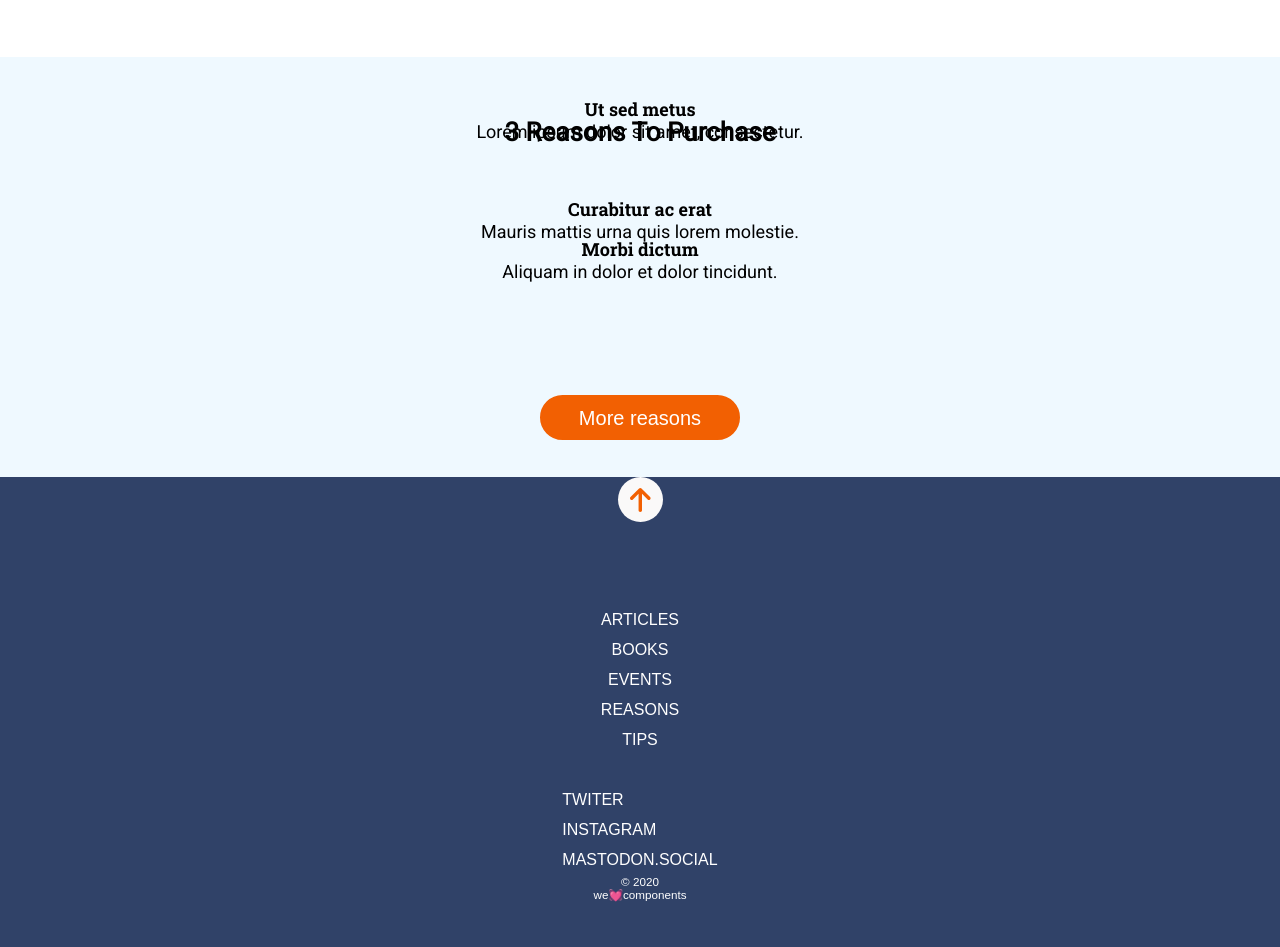
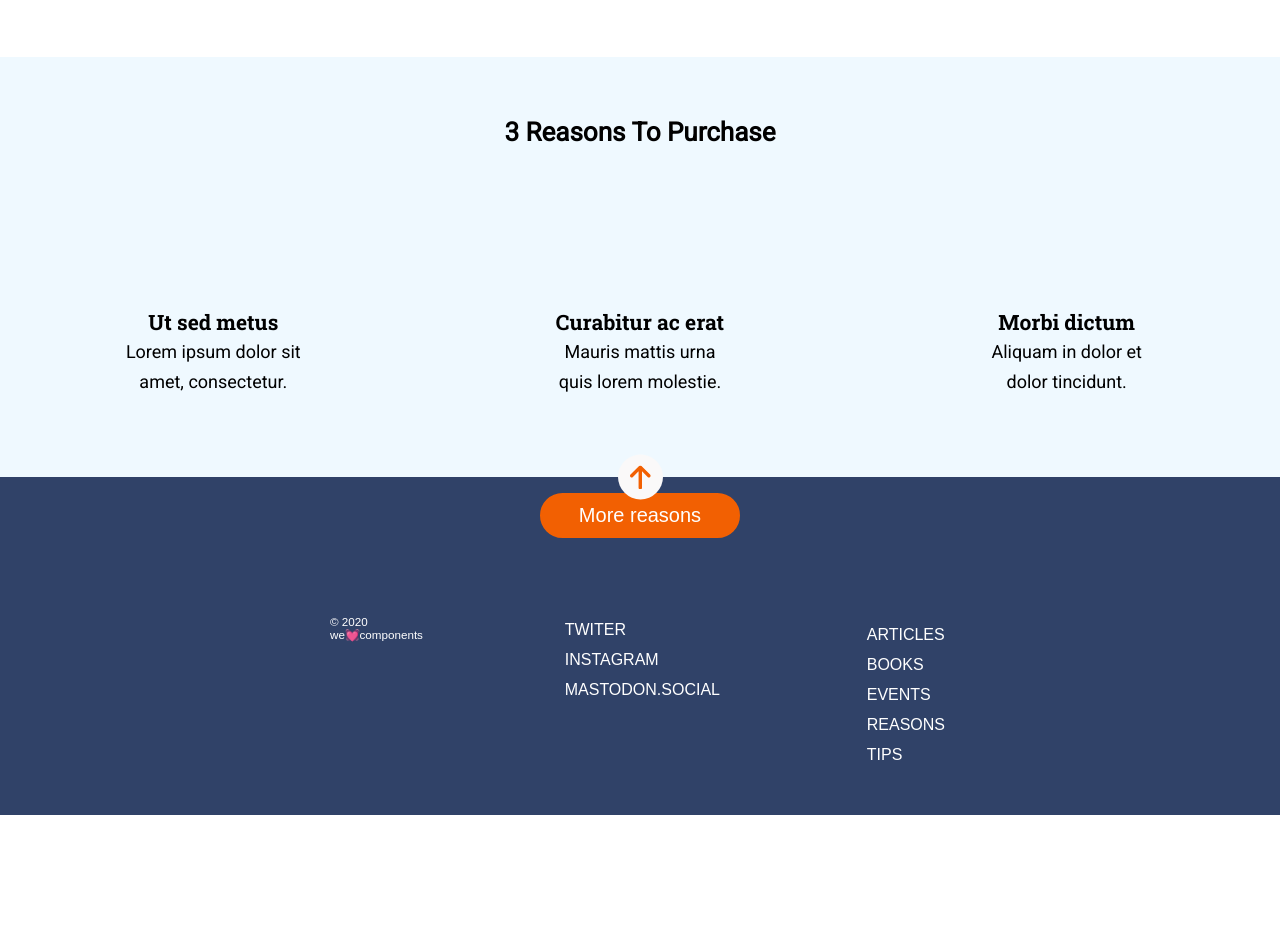
Before and after one commit to PaulaPSoto/modulo-1-evaluacion-final-PaulaPSoto, a website: page src/html/index.html in a window 1280 px wide. Shown: the part 828-1775 px from the top of the page. After the commit the page ends 1643 px from the top, so only its background shows below. Drawn offline with nearby package versions, Linux system fonts and the light colour scheme; files that its build step writes are made by us from their sources; files whose address does not match are found by name.

Commit message:
Add footer with @media

```diff
--- a/src/html/partials/footer.html
+++ b/src/html/partials/footer.html
@@ -5,7 +5,7 @@
     /></a>
   </div>
   <div class="footer__box2">
-    <nav class="footer__box2--nav">
+    <nav class="footer__box2--nav1">
       <ul class="navList1">
         <li class="navList1__li">
           <a
--- a/src/scss/layout/_footer.scss
+++ b/src/scss/layout/_footer.scss
@@ -11,9 +11,8 @@
   display: flex;
   justify-content: center;
   align-items: center;
-}
-
-.footer__box1--img {
+  transform: translate(0, -23%);
+  &--img {
     width: 45px;
     height: 45px;
     display: flex;
@@ -23,13 +22,20 @@
     border-radius: 50%;
     margin-bottom: 53px;
   }
+}
 
 .footer__box2 {
   display: flex;
   flex-direction: column;
+  @media all and (min-width: 768px) {
+    display: flex;
+    flex-direction: row-reverse;
+    justify-content: space-between;
+    width: 700px;
+  }
 }
 
-.footer__box2--nav {
+.footer__box2--nav1 {
   font-family: "Roboto-Regular", sans-serif;
   font-size: 16px;
   line-height: 30px;
@@ -38,10 +44,19 @@
   text-align: center;
   margin-top: 30px;
   margin-bottom: 30px;
+  @media all and (min-width: 768px) {
+    margin: 45px;
+  }
 }
 
 .navList1__li {
   list-style: none;
+  @media all and (min-width: 768px) {
+    text-align: start;
+  }
+  // @media all and (min-width: 1200px) {
+  //   margin: 0px 600px 15px 600px;
+  // }
 }
 // <ul class="navList1">
 .navList1__li--link {
@@ -50,13 +65,31 @@
   line-height: 30px;
   color: #ffffff;
   text-transform: uppercase;
-  text-align: center;
+
   text-decoration: none;
 }
 // footer nav2
-
+.navList2 {
+  font-family: "Roboto-Regular", sans-serif;
+  font-size: 16px;
+  line-height: 30px;
+  color: #ffffff;
+  text-transform: uppercase;
+  text-align: center;
+  margin-top: 30px;
+  margin-bottom: 30px;
+  @media all and (min-width: 768px) {
+    margin: 40px;
+  }
+}
 .navList2__li {
   list-style: none;
+  @media all and (min-width: 768px) {
+    text-align: start;
+  }
+  // @media all and (min-width: 1200px) {
+  //   margin: 0px 600px 15px 600px;
+  // }
 }
 
 .navList2__li--link {
@@ -77,4 +110,11 @@
   font-size: 14px;
   color: #ffffff;
   margin-bottom: 45px;
+  @media all and (min-width: 768px) {
+    text-align: start;
+    margin: 40px;
   }
+  // @media all and (min-width: 1200px) {
+  //   margin: 0px 600px 15px 600px;
+  // }
+}
--- a/src/scss/layout/_header.scss
+++ b/src/scss/layout/_header.scss
@@ -1,7 +1,6 @@
 /* header */
 
 .header {
-  background-image: url("../images/cover.jpg");
   background-position: top;
   background-repeat: no-repeat;
   min-width: 300px;
@@ -18,6 +17,7 @@
 
 .container1__nav {
   position: fixed;
+  z-index: 1;
   top: 0px;
   left: 0px;
   width: 44px;
--- a/src/scss/layout/_main.scss
+++ b/src/scss/layout/_main.scss
@@ -2,10 +2,10 @@
 // container1
 
 .container1 {
-  // justify-content: center;
-  // text-align: center;
   background: url("../images/cover.jpg");
   background-size: cover;
+  position: relative;
+  top: 0;
   display: flex;
   flex-direction: column;
   align-items: center;
@@ -138,14 +138,14 @@
 // grid
 .container3 {
   width: 100%;
-  height: 600px;
+  height: 620px;
   background-color: $color-reasons;
   display: grid;
   grid-template-columns: 1fr 1fr 1fr;
-  grid-template-rows: 40px 100px 40px;
+
   @media all and (min-width: 768px) {
     height: 390px;
-    // grid-template-rows: 33vh 33vh 33vh;
+    grid-template-rows: 23vh 24vh 15vh;
   }
   @media all and (min-width: 1200px) {
     height: 420px;
@@ -179,29 +179,66 @@
   &__item2 {
     text-align: center;
     grid-column: 1/4;
+    margin: auto;
+    font-size: 18px;
+    font-weight: normal;
+    line-height: 30px;
     &--title {
       font-family: $font-second;
       font-weight: bold;
-      margin-left: 53px;
-      margin-right: 53px;
-      font-size: 18px;
+      margin: auto;
+      height: 30px;
+      width: 184px;
       color: $color-black;
     }
     &--text {
       font-family: $font-main;
-      font-size: 18px;
       color: $color-black;
-      margin-left: 55px;
-      margin-right: 55px;
+      margin-left: 53px;
+      margin-right: 53px;
+      height: 30px;
+      width: 180px;
     }
+    @media all and (min-width: 768px) {
+      grid-column: 1/2;
+    }
+    // @media all and (min-width: 1200px) {
+    //   height: 45px;
+    //   width: 730px;
+    //   margin-top: 60px;
+    // }
   }
   &__item3 {
     text-align: center;
     grid-column: 1/4;
+    margin: auto;
+    font-size: 18px;
+    font-weight: normal;
+    line-height: 30px;
+    @media all and (min-width: 768px) {
+      grid-column: 2/2;
+    }
+    // @media all and (min-width: 1200px) {
+    //   height: 45px;
+    //   width: 730px;
+    //   margin-top: 60px;
+    // }
   }
   &__item4 {
     text-align: center;
     grid-column: 1/4;
+    margin: auto;
+    font-size: 18px;
+    font-weight: normal;
+    line-height: 30px;
+    @media all and (min-width: 768px) {
+      grid-column: 3/4;
+    }
+    // @media all and (min-width: 1200px) {
+    //   height: 45px;
+    //   width: 730px;
+    //   margin-top: 60px;
+    // }
   }
   &__item5--button {
     width: 200px;
@@ -213,8 +250,10 @@
     font-size: 20px;
     font-family: "Roboto-Medium", sans-serif;
     border: 2px solid $color-orange;
-    padding: 10px 30px;
     border-radius: 23px;
     margin: auto;
+    @media all and (min-width: 768px) {
+      margin-bottom: 15px;
+    }
   }
 }
```
Lines whose indentation alone changed are shown as unchanged.
